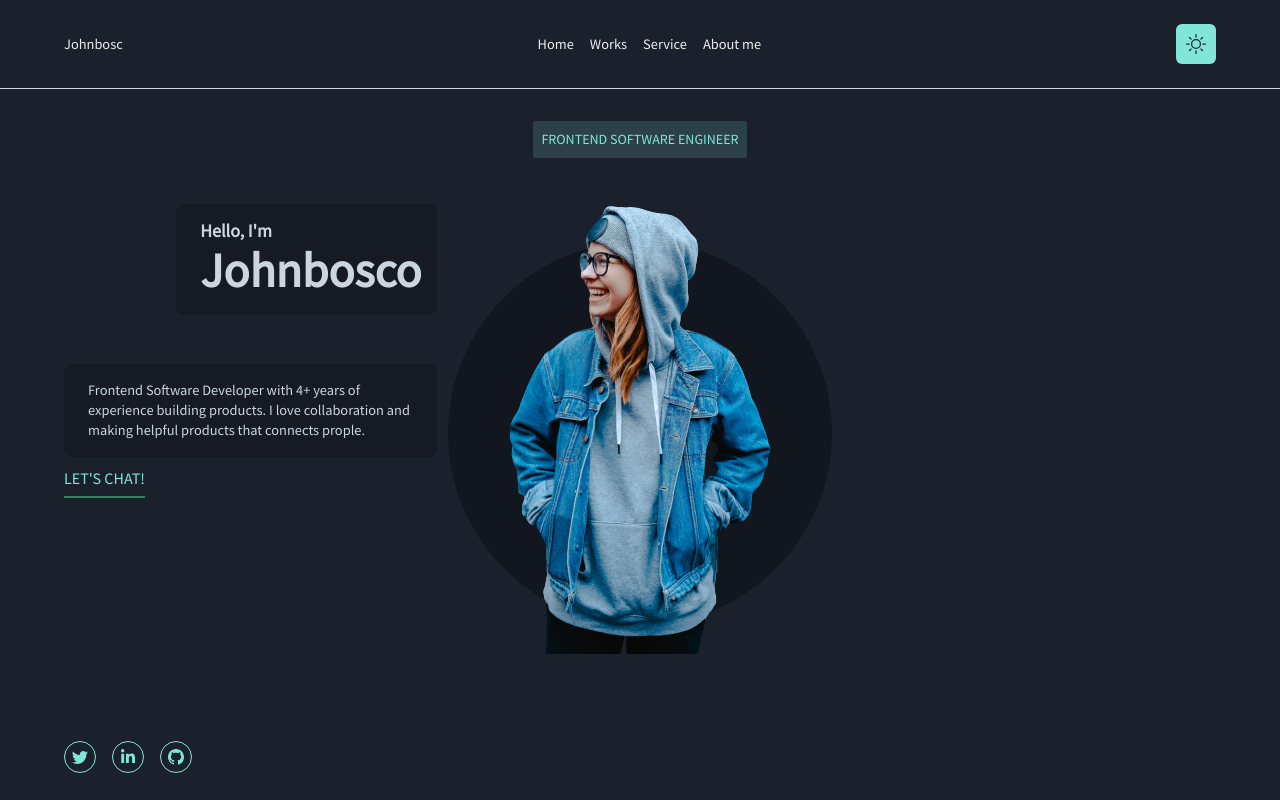
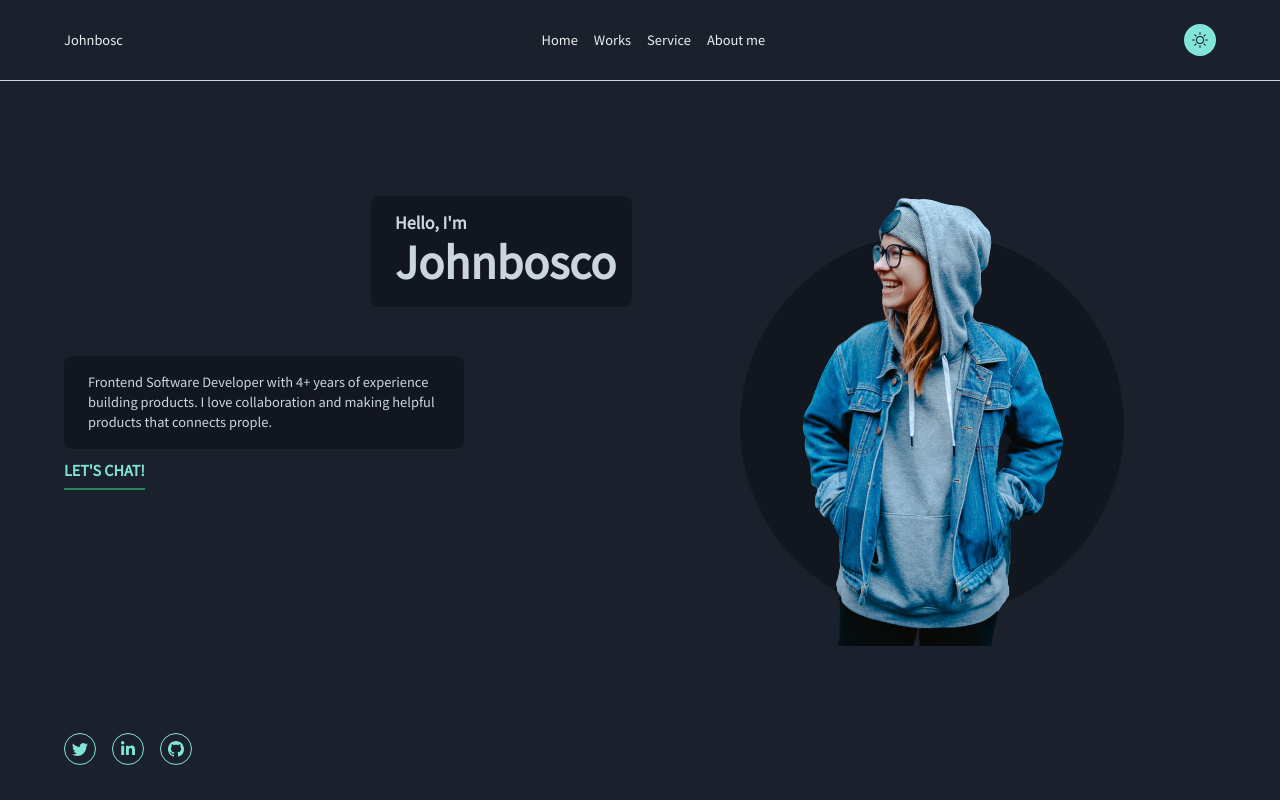
Before and after one commit to OkoloJohnbosco/portfolio, a Next.js app: page / in a window 1280 px wide. Shown: the top 800 px of the page. Built offline with nearby package versions, Linux system fonts and the light colour scheme; a web font is replaced by a local one.

Commit message:
chore: finished the experience section

```diff
--- a/components/experience/index.tsx
+++ b/components/experience/index.tsx
@@ -1,11 +1,18 @@
 import React from "react";
-import { Box, Stack, SimpleGrid, Heading } from "@chakra-ui/react";
+import {
+  Box,
+  Stack,
+  SimpleGrid,
+  Heading,
+  useColorModeValue,
+} from "@chakra-ui/react";
 import TimeLine from "../timeline";
 import Section from "../section";
 import images from "../../constant/images";
 import Image from "next/image";
 
 function Experience() {
+  const value = useColorModeValue("gray.100", "rgba(0,0,0,0.3)");
   return (
     <Stack pt={20}>
       <Section>
@@ -50,7 +57,7 @@ function Experience() {
                 <Box
                   h={20}
                   w={20}
-                  bg="rgba(0,0,0,.3)"
+                  bg={value}
                   // bg="green.100"
                   p={5}
                   rounded="full"
--- a/components/header/index.tsx
+++ b/components/header/index.tsx
@@ -8,6 +8,7 @@ import {
   SimpleGrid,
   Heading,
   Badge,
+  useColorModeValue,
 } from "@chakra-ui/react";
 import Section from "../section";
 import Image from "next/image";
@@ -15,12 +16,15 @@ import profileImg from "../../public/images/profile.png";
 import Socials from "../socials";
 
 function Header() {
+  const bgColor = useColorModeValue("gray.100", "rgba(0,0,0,0.3)");
+  const textColor = useColorModeValue("gray.700", "gray.300");
+
   return (
     <Stack py={10} pt={16}>
       <Section position="relative" minH="calc(100vh - 180px)">
         <Socials />
         <SimpleGrid
-          columns={{ base: 1, md: 3 }}
+          columns={{ base: 1, lg: 2 }}
           columnGap={4}
           alignItems="center"
         >
@@ -31,8 +35,8 @@ function Header() {
                 rounded="8"
                 p={4}
                 pl={6}
-                bg="rgba(0,0,0,.2)"
-                color="gray.300"
+                bg={bgColor}
+                color={textColor}
                 position="absolute"
                 top={-20}
                 right={0}
@@ -46,8 +50,8 @@ function Header() {
                   rounded="8"
                   p={4}
                   pl={6}
-                  bg="rgba(0,0,0,.2)"
-                  color="gray.300"
+                  bg={bgColor}
+                  color={textColor}
                   maxW="400px"
                 >
                   Frontend Software Developer with 4+ years of experience
@@ -58,7 +62,6 @@ function Header() {
               <Stack>
                 <Button
                   variant="ghost"
-                  fontWeight="normal"
                   rounded={0}
                   p={0}
                   w="min-content"
@@ -74,11 +77,6 @@ function Header() {
             </Stack>
           </Stack>
           <Stack alignItems="center" position="relative">
-            <Box position="absolute" top={-10}>
-              <Badge colorScheme="teal" p={2} fontWeight="normal" fontSize="sm">
-                Frontend Software Engineer
-              </Badge>
-            </Box>
             <Box
               h={96}
               w={96}
@@ -91,15 +89,6 @@ function Header() {
               <Image src={profileImg} alt="" placeholder="blur" />
             </Box>
           </Stack>
-          <HStack
-            alignItems="end"
-            flexWrap="wrap"
-            spacing={0}
-            columnGap={3}
-            rowGap={3}
-          >
-            {/* <Box h="14" w={14} rounded="full" bg="rgba(0,0,0,.3)" /> */}
-          </HStack>
         </SimpleGrid>
       </Section>
     </Stack>
--- a/components/navbar/index.tsx
+++ b/components/navbar/index.tsx
@@ -32,8 +32,13 @@ function Navbar() {
             colorScheme="teal"
             aria-label="color mode toggle button"
             onClick={toggleColorMode}
+            rounded="full"
+            size="sm"
           >
-            <Icon iconComp={colorMode === "light" ? BsMoon : BsSun} />
+            <Icon
+              iconComp={colorMode === "light" ? BsMoon : BsSun}
+              boxSize={4}
+            />
           </IconButton>
         </HStack>
       </Section>
```
